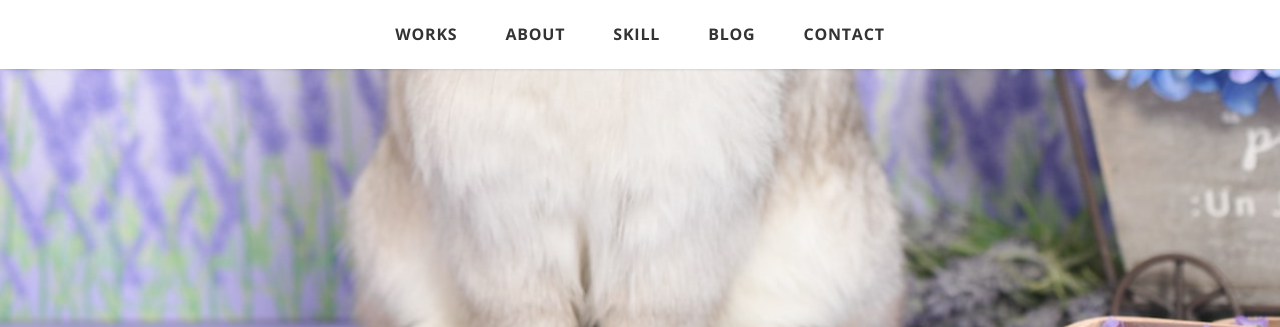
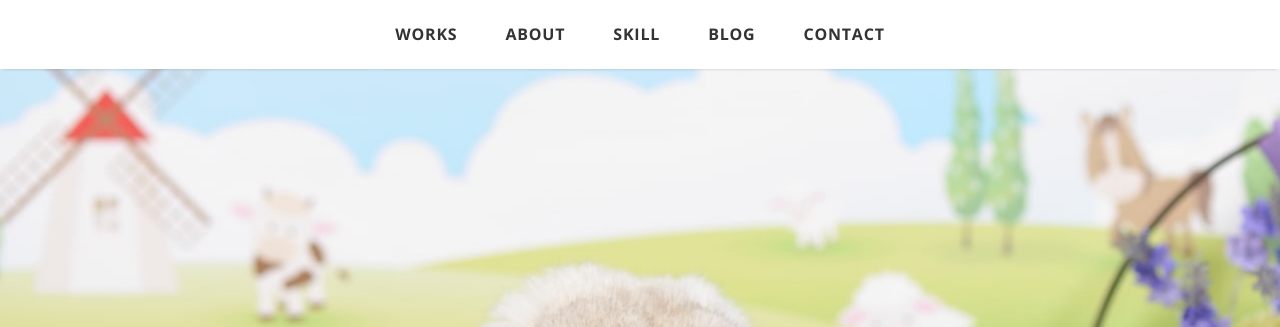
Before and after one commit to kayokoito-dev/kayokoito-dev.github.io, a plain HTML site: page index.html in a window 1280 px wide. Shown: the top 327 px of the page. Drawn offline with nearby package versions, Linux system fonts and the light colour scheme; a script that the page names is missing.

Commit message:
微調整３

```diff
--- a/css/style.css
+++ b/css/style.css
@@ -112,7 +112,7 @@ li {
   align-items: center;
   justify-content: center;
   height: 86vh;
-  background: no-repeat bottom/100% url("../img/header/header.jpg");;
+  background: no-repeat center/100% url("../img/header/header.jpg");;
 }
 
 .logo {
```
